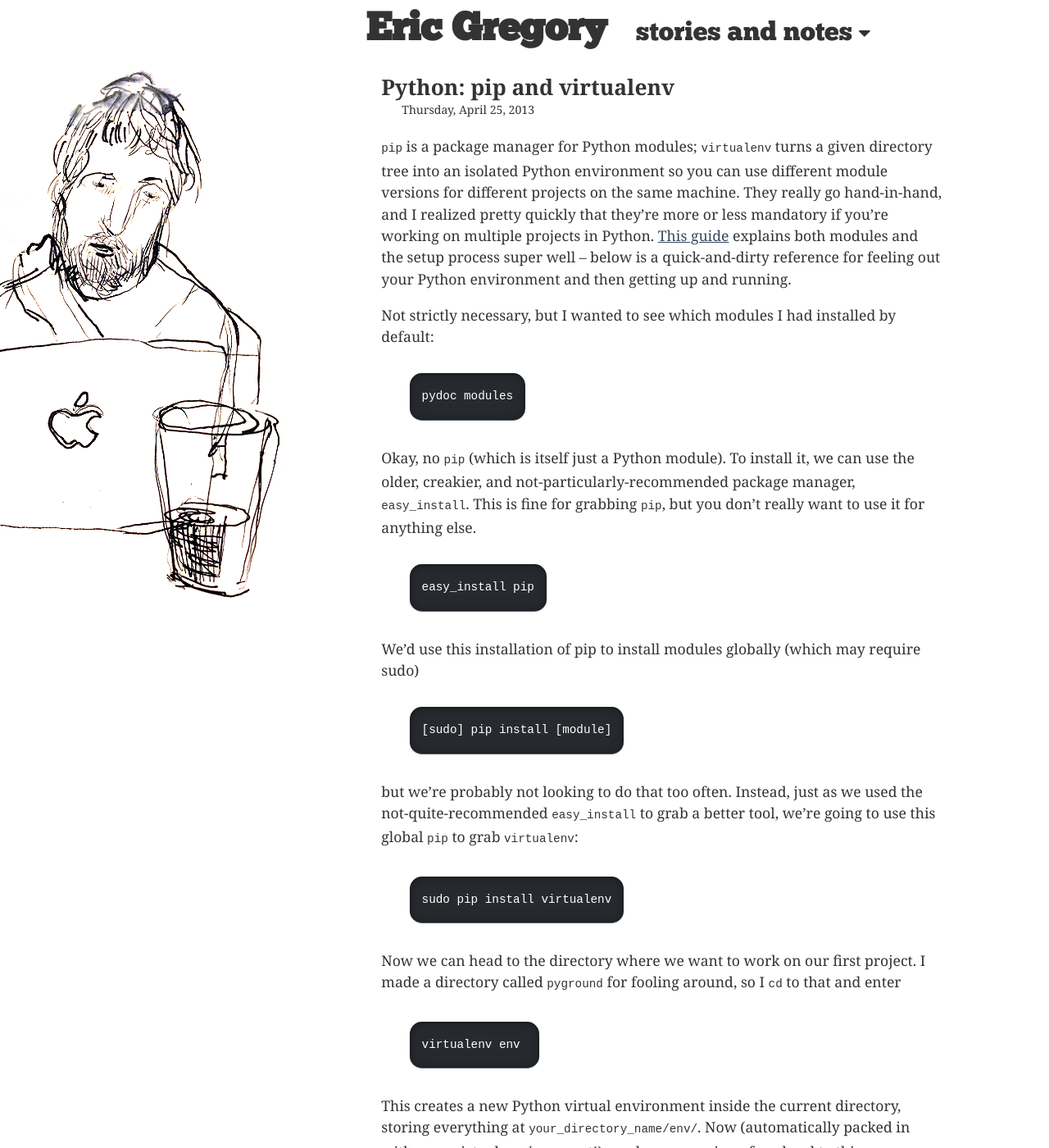
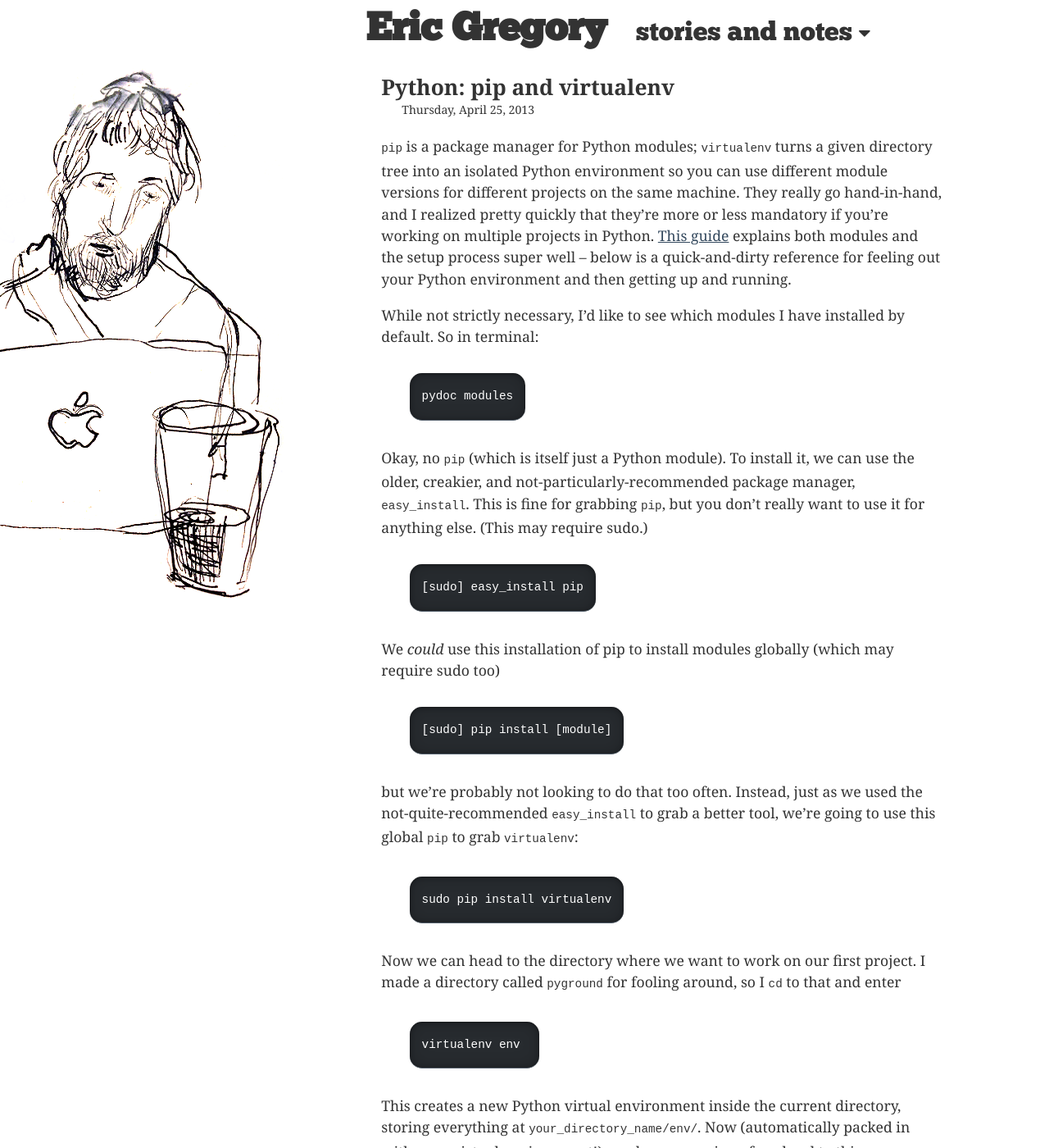
Before and after one commit to ericgregory/ericgregory.github.com, a Jekyll site: the page built from _posts/2013-04-25-python-pip.md, in a window 1280 px wide and 1400 px high. Shown: the whole window at 82% size. Built offline with Jekyll 4.4.1, drawn with Linux system fonts in a browser that asks for light colours; nearby versions of some CDN libraries; Markdown is read by kramdown in place of the engine named in the settings.

Commit message:
Tweaked pip post and pagination

```diff
--- a/_posts/2013-04-25-python-pip.md
+++ b/_posts/2013-04-25-python-pip.md
@@ -7,15 +7,15 @@
 
 <code>pip</code> is a package manager for Python modules; <code>virtualenv</code> turns a given directory tree into an isolated Python environment so you can use different module versions for different projects on the same machine. They really go hand-in-hand, and I realized pretty quickly that they're more or less mandatory if you're working on multiple projects in Python. [This guide](http://dabapps.com/blog/introduction-to-pip-and-virtualenv-python/) explains both modules and the setup process super well -- below is a quick-and-dirty reference for feeling out your Python environment and then getting up and running.
 
-Not strictly necessary, but I wanted to see which modules I had installed by default:
+While not strictly necessary, I'd like to see which modules I have installed by default. So in terminal:
 
 	pydoc modules
 
-Okay, no <code>pip</code> (which is itself just a Python module). To install it, we can use the older, creakier, and not-particularly-recommended package manager, <code>easy_install</code>. This is fine for grabbing <code>pip</code>, but you don't really want to use it for anything else.
+Okay, no <code>pip</code> (which is itself just a Python module). To install it, we can use the older, creakier, and not-particularly-recommended package manager, <code>easy_install</code>. This is fine for grabbing <code>pip</code>, but you don't really want to use it for anything else. (This may require sudo.)
 
-	easy_install pip
+	[sudo] easy_install pip
 
-We'd use this installation of pip to install modules globally (which may require sudo)
+We *could* use this installation of pip to install modules globally (which may require sudo too)
 
 	[sudo] pip install [module]
 
--- a/css/stylesheet.css
+++ b/css/stylesheet.css
@@ -75,18 +75,20 @@
   margin-left: auto;
   margin-right: auto;
   clear: left;
-  margin-bottom: 30px;
+  padding-bottom: 30px;
   font-family: 'ChunkFive';
   vertical-align: center;
+  display: inline;
 }
 
 .forward {
   margin-left: auto;
   margin-right: auto;
   clear: right;
-  margin-bottom: 30px;
+  padding-bottom: 30px;
   font-family: 'ChunkFive';
   vertical-align: center;
+  display: inline;
 }
 
 .example {
```
